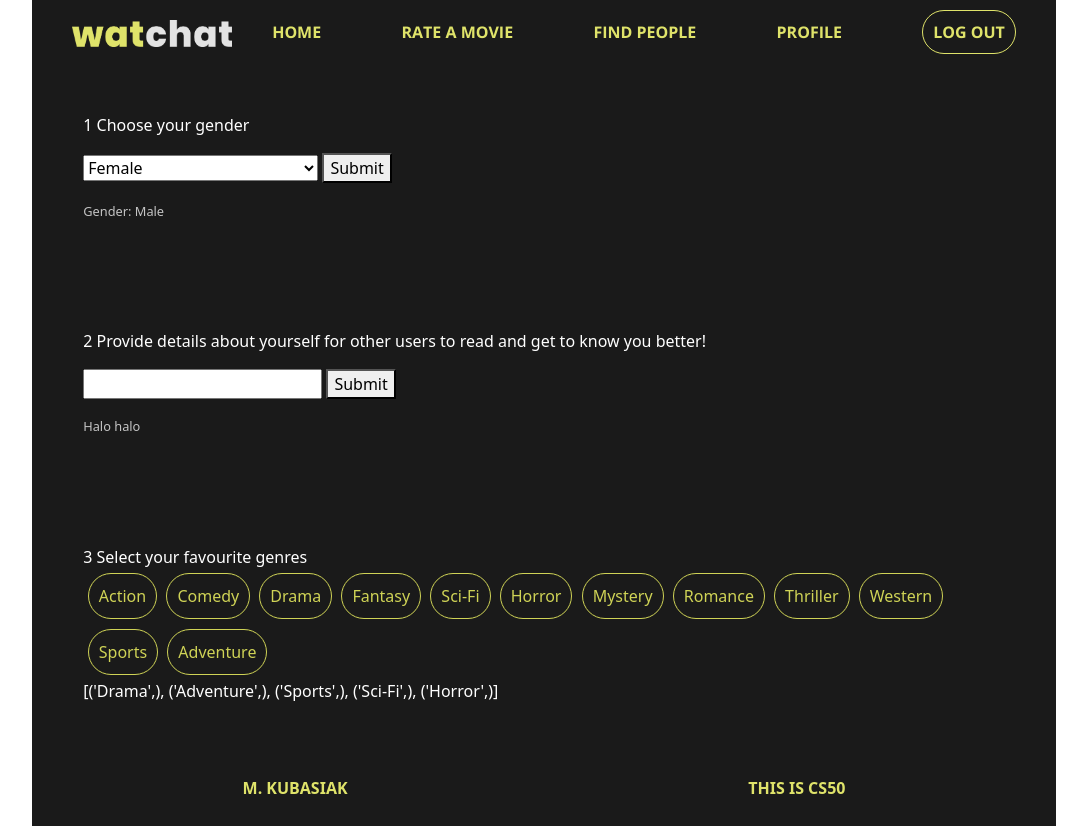
After one commit to mateX92/CS50-FINAL, a Flask app: page /profile in a window 1280 px wide. The commit adds this page. Shown: the whole page, without its empty margins (96-1183 px from the left). Run offline with Flask 3, Linux system fonts and the light colour scheme; a user stored in the database is signed in.

Commit message:
Profile page with ability to provide gender, description and favourite genres

```diff
--- a/app.py
+++ b/app.py
@@ -15,7 +15,6 @@ db = db_con.cursor()
 # Tell flask what URL should trigger functions
 @app.route("/")
 def index():
-
     if session:
         message = "Hello, " + session['username'] + "!"
 
@@ -262,3 +261,44 @@ def message():
         db.execute("INSERT INTO new_messages (user_id, username, recipient_name, message, date) VALUES (?, ?, ?, ?, ?)", (session["user_id"], session["username"], recipient, request.form.get("newMessage"), time[0][0]))
         db_con.commit()
         return redirect('message?url_param='+recipient)
+
+@app.route('/profile', methods=['POST', 'GET'])
+@login_required
+
+def profile():
+
+    if request.method == 'POST':
+        if request.form.get('gender'):
+            print('gender actioned')
+            db.execute("UPDATE users SET gender = ? WHERE user_id = ?", (request.form.get('gender'), session["user_id"]))
+            db_con.commit()
+        if request.form.get('description'):
+            db.execute("UPDATE users SET description = ? WHERE user_id = ?", (request.form.get('description'), session["user_id"]))
+            db_con.commit()
+        if request.form.get('genres'):
+            # Select to see if the currect genre is already in db
+            checkGenres = db.execute("SELECT genre FROM genres WHERE genre = ? AND user_id = ?", [request.form.get('genres'), session["user_id"]])
+            checkGenresFetch = checkGenres.fetchall()
+
+            # If it is and user clicks on it again, it should be deleted from db
+            if checkGenresFetch:
+                db.execute("DELETE FROM genres WHERE genre = ? AND user_id = ?", [request.form.get('genres'), session["user_id"]])
+                db_con.commit()
+            # Else add genre to favourite of that user
+            else:
+                db.execute("CREATE TABLE IF NOT EXISTS genres(user_id INTEGER, genre TEXT, FOREIGN KEY (user_id) REFERENCES users (user_id))")
+                db.execute("INSERT INTO genres (user_id, genre) VALUES (?, ?)", (session["user_id"], request.form.get('genres')))
+                db_con.commit()
+
+    genderCheck = db.execute('SELECT gender FROM users WHERE user_id = ?', [session["user_id"]])
+    gender = genderCheck.fetchall()
+    gender = gender[0][0]
+
+    descriptionCheck = db.execute('SELECT description FROM users WHERE user_id = ?', [session["user_id"]])
+    description = descriptionCheck.fetchall()
+    description = description[0][0]
+
+    GenresCheck = db.execute('SELECT genre FROM genres WHERE user_id = ?', [session["user_id"]])
+    genres = GenresCheck.fetchall()
+
+    return render_template('profile.html', gender=gender, description=description, genres=genres)
--- a/static/style.css
+++ b/static/style.css
@@ -395,6 +395,58 @@ img{
     margin-left: auto;
 }
 
+/* PROFILE */
+
+#profile-page{
+    max-width: 90%;
+    margin: auto;
+    display: flex;
+    flex-direction: column;
+    justify-content: space-around;
+}
+
+.profile-div{
+    padding-top: 5%;
+    padding-bottom: 5%;
+}
+
+.profile-headers{
+    color: white;
+}
+
+.profile-text{
+    font-size: 0.8em;
+    color: rgb(196, 196, 196);
+    padding-top: 2%;
+}
+
+#gender-div{
+    display: flex;
+    flex-direction: column;
+    justify-content: space-around;
+
+}
+
+#genre-buttons{
+    display: flex;
+    flex-direction: row;
+    justify-content: flex-start;
+    flex-wrap: wrap;
+}
+.genre-button{
+    border: 1.5px solid #cfd356;
+    border-radius: 25px;
+    padding: 10px;
+    margin: 0.5%;
+    color: #cfd356;
+    transition: 0.3s;
+    background-color: #1a1a1a;
+}
+
+.genre-button:hover{
+    background-color: #292929;
+    color: #e6e98d;
+}
 
 /* MEDIA QUERY */
 
--- a/templates/index.html
+++ b/templates/index.html
@@ -14,6 +14,8 @@
         <p><b style="color: #dfe36a;"> {{ welcomeUser }} </b><br> Welcome to the movie lover community, where you can find people with similar taste and chat with them!</p>
     </div>
 </div>
+
+
 
 {% if session['user_id'] %}
 <div id="rated_movies">
--- a/templates/layout.html
+++ b/templates/layout.html
@@ -33,6 +33,9 @@
                     <a class="navhref" href="/people">FIND PEOPLE</a>
                 </li>
                 <li class="nav-item">
+                    <a class="navhref" href="/profile">PROFILE</a>
+                </li>
+                <li class="nav-item">
                     <a class="navhref log" href="/logout">LOG OUT</a>
                 </li>
 
@@ -64,6 +67,9 @@
                     </li>
                     <li class="nav-item">
                         <a class="navhref" href="/people">FIND PEOPLE</a>
+                    </li>
+                    <li class="nav-item">
+                        <a class="navhref" href="/profile">PROFILE</a>
                     </li>
                     <li class="nav-item">
                         <a class="navhref log" href="/logout">LOG OUT</a>
--- /dev/null
+++ b/templates/profile.html
@@ -0,0 +1,56 @@
+{% extends "layout.html" %}
+
+{% block title %} Profile {% endblock %}
+
+{% block main %}
+
+<div id="profile-page">
+    <div id="gender-div" class="profile-div">
+        <p class="profile-headers">1 Choose your gender</p>
+        <form method="post">
+            <select name="gender" id="gender">
+                <option value="Female">Female</option>
+                <option value="Male">Male</option>
+                <option value="Transgender">Transgender</option>
+                <option value="Non-binary/non-conforming">Non-binary/non-conforming</option>
+                <option value="Prefer not to respond">Prefer not to respond</option>
+            </select>
+            <button type="submit">Submit</button>
+        </form>
+        <p class="profile-text"> Gender: {{ gender }} </p>
+    </div>
+
+    <div id="your-description" class="profile-div">
+        <p class="profile-headers">2 Provide details about yourself for other users to read and get to know you better! </p>
+        <form method="post" name="description">
+            <input type="text" name="description">
+            <button type="submit">Submit</button>
+        </form>
+
+        <p class="profile-text"> {{ description }} </p>
+    </div>
+
+    <div class="profile-div">
+        <form method="post">
+            <label for="genres" class="profile-headers">3 Select your favourite genres</label>
+            <div id="genre-buttons">
+                <button type="submit" name="genres" class="genre-button" value="Action"><span>Action</span></button>
+                <button type="submit" name="genres" class="genre-button" value="Comedy"><span>Comedy</span></button>
+                <button type="submit" name="genres" class="genre-button" value="Drama"><span>Drama</span></button>
+                <button type="submit" name="genres" class="genre-button" value="Fantasy"><span>Fantasy</span></button>
+                <button type="submit" name="genres" class="genre-button" value="Sci-Fi"><span>Sci-Fi</span></button>
+                <button type="submit" name="genres" class="genre-button" value="Horror"><span>Horror</span></button>
+                <button type="submit" name="genres" class="genre-button" value="Mystery"><span>Mystery</span></button>
+                <button type="submit" name="genres" class="genre-button" value="Romance"><span>Romance</span></button>
+                <button type="submit" name="genres" class="genre-button" value="Thriller"><span>Thriller</span></button>
+                <button type="submit" name="genres" class="genre-button" value="Western"><span>Western</span></button>
+                <button type="submit" name="genres" class="genre-button" value="Sports"><span>Sports</span></button>
+                <button type="submit" name="genres" class="genre-button" value="Adventure"><span>Adventure</span></button>
+            </div>
+        </form>
+
+        <p class="profile-headers"> {{ genres}} </p>
+    </div>
+</div>
+
+{% endblock %}
```
Also changed, not shown: users.db. Lines whose indentation alone changed are shown as unchanged.
